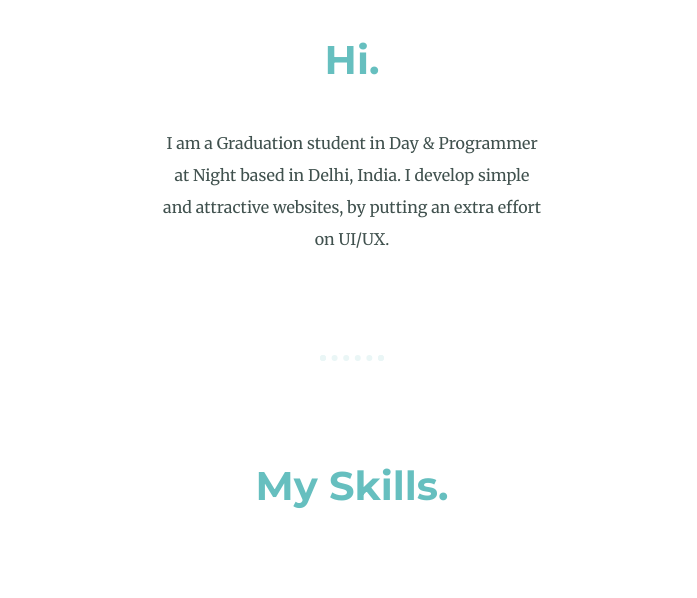
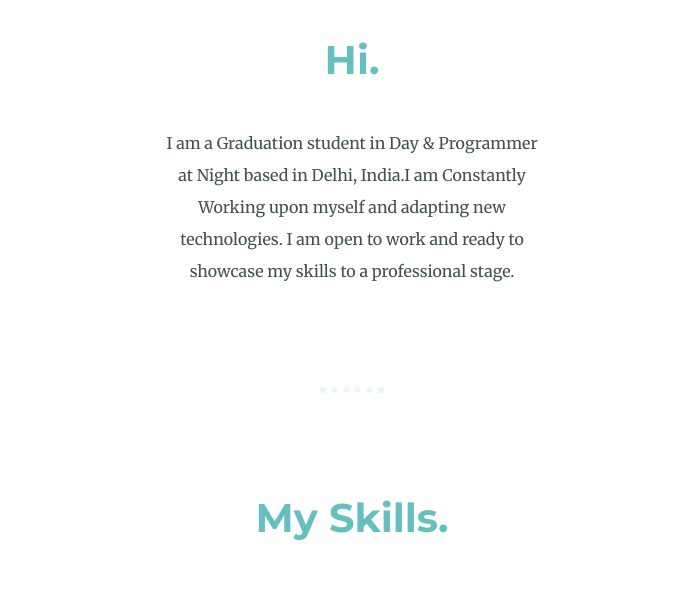
Before and after one commit to rishabh211200/Personal-Website, a plain HTML site: page index.html in a window 1280 px wide. Shown: the part 1071-1669 px from the top of the page, without its empty margins (288-985 px from the left). Drawn offline with Linux system fonts and the light colour scheme.

Commit message:
Update index.html

```diff
--- a/index.html
+++ b/index.html
@@ -24,7 +24,7 @@
     <div class="profile">
       <img class="avatar" src="images/avatar.png" alt="avatar-img">
       <h2>Hi.</h2>
-      <p class="intro">I am a Graduation student in Day & Programmer at Night based in Delhi, India. I develop simple and attractive websites, by putting an extra effort on UI/UX.</p>
+      <p class="intro">I am a Graduation student in Day & Programmer at Night based in Delhi, India.I am Constantly Working upon myself and adapting new technologies. I am open to work and ready to showcase my skills to a professional stage.</p>
     </div>
     <hr>
 
```
